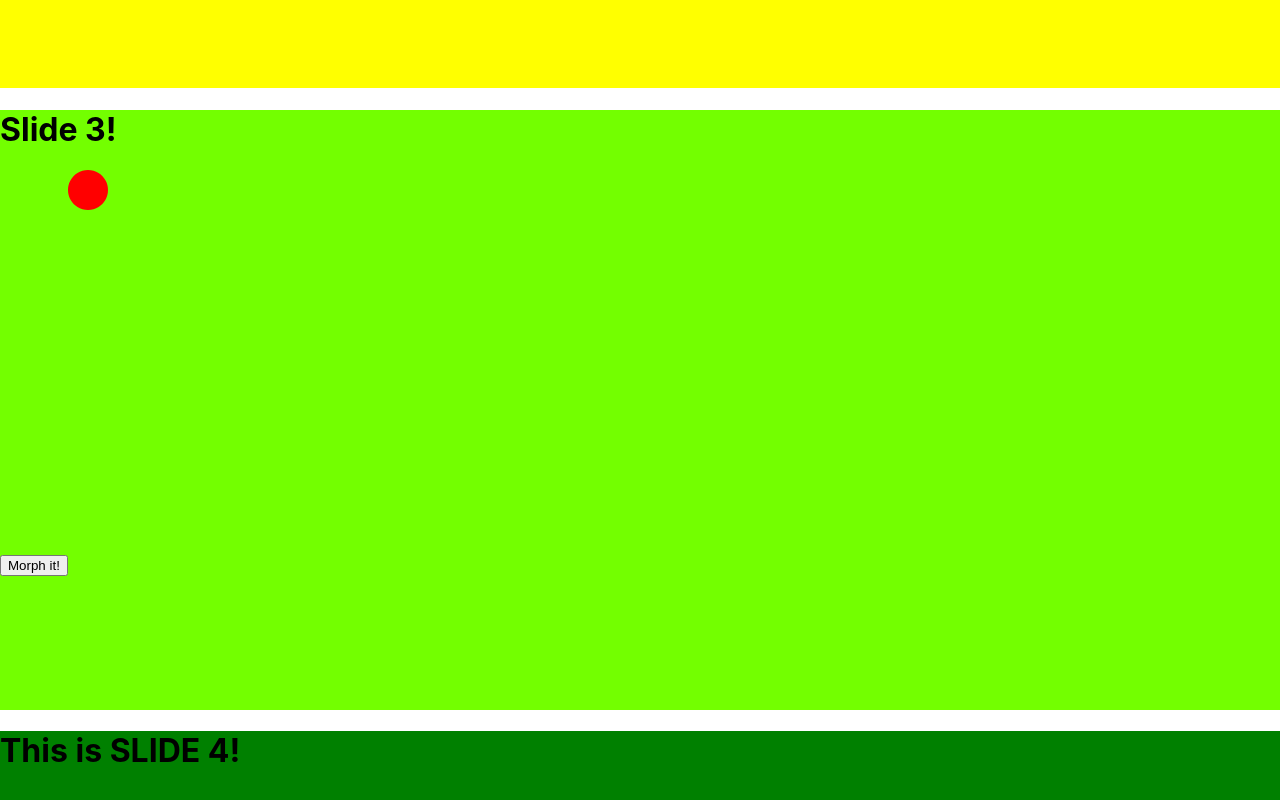
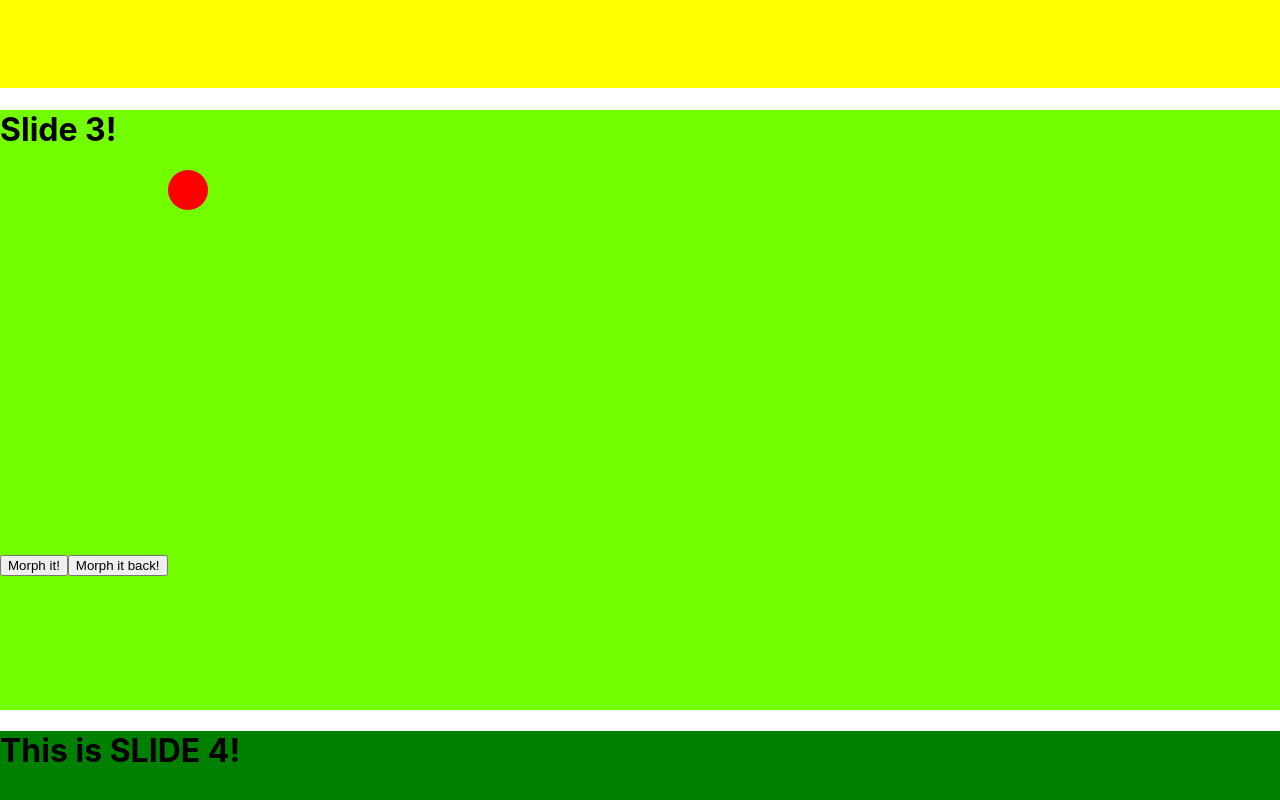
Before and after one commit to CodingMoore/react-anime-test, a React (Create React App) app: page / in a window 1280 px wide. Shown: the part 1815-2615 px from the top of the page. Built offline with nearby package versions, Linux system fonts and the light colour scheme.

Commit message:
added button to morph svg back

```diff
--- a/src/components/Slide3.js
+++ b/src/components/Slide3.js
@@ -26,13 +26,23 @@ function Slide3() {
     })
   }
 
+  function morphItBack() {
+    anime({
+      targets: ".el3",
+      tanslateY: -250,
+      d: "M40 20C40 23.6429 39.0261 27.0583 37.3244 30C35.6733 32.8542 33.3372 35.2624 30.5408 37C27.4803 38.9017 23.8684 40 20 40C16.1316 40 12.5197 38.9017 9.45915 37C6.66281 35.2624 4.32669 32.8542 2.67564 30C0.973943 27.0583 0 23.6429 0 20C0 16.7628 0.769115 13.7052 2.13458 11C3.79652 7.70747 6.34187 4.93697 9.45915 3C12.5197 1.09827 16.1316 0 20 0C23.8684 0 27.4803 1.09827 30.5408 3C33.6581 4.93697 36.2035 7.70747 37.8654 11C39.2309 13.7052 40 16.7628 40 20Z",
+      easing: "easeOutQuad",
+      duration: 2000,
+    })
+  }
+
   return (
     <div className="slide3">
       <h1>Slide 3!</h1>
       <button onClick={morphIt}>Morph it!</button>
-      {/* <button onClick={morphItBack}>Morph it back!</button> */}
+      <button onClick={morphItBack}>Morph it back!</button>
       <svg width="400" height="400" viewBox="0 0 400 400">
-        <path className="el3" fill="#F00" d="M40 20C40 23.6429 39.0261 27.0583 37.3244 30C35.6733 32.8542 33.3372 35.2624 30.5408 37C27.4803 38.9017 23.8684 40 20 40C16.1316 40 12.5197 38.9017 9.45915 37C6.66281 35.2624 4.32669 32.8542 2.67564 30C0.973943 27.0583 0 23.6429 0 20C0 16.7628 0.769115 13.7052 2.13458 11C3.79652 7.70747 6.34187 4.93697 9.45915 3C12.5197 1.09827 16.1316 0 20 0C23.8684 0 27.4803 1.09827 30.5408 3C33.6581 4.93697 36.2035 7.70747 37.8654 11C39.2309 13.7052 40 16.7628 40 20Z"/>
+        <path className="el3" x="200" y="200" fill="#F00" d= "M40 20C40 23.6429 39.0261 27.0583 37.3244 30C35.6733 32.8542 33.3372 35.2624 30.5408 37C27.4803 38.9017 23.8684 40 20 40C16.1316 40 12.5197 38.9017 9.45915 37C6.66281 35.2624 4.32669 32.8542 2.67564 30C0.973943 27.0583 0 23.6429 0 20C0 16.7628 0.769115 13.7052 2.13458 11C3.79652 7.70747 6.34187 4.93697 9.45915 3C12.5197 1.09827 16.1316 0 20 0C23.8684 0 27.4803 1.09827 30.5408 3C33.6581 4.93697 36.2035 7.70747 37.8654 11C39.2309 13.7052 40 16.7628 40 20Z"/>
       </svg>
     </div>
   );
--- a/src/components/Slide3.styles.css
+++ b/src/components/Slide3.styles.css
@@ -2,3 +2,8 @@
   background-color: rgb(115, 255, 0);
   height: 600px;
 }
+
+
+.el3 {
+
+}
```
